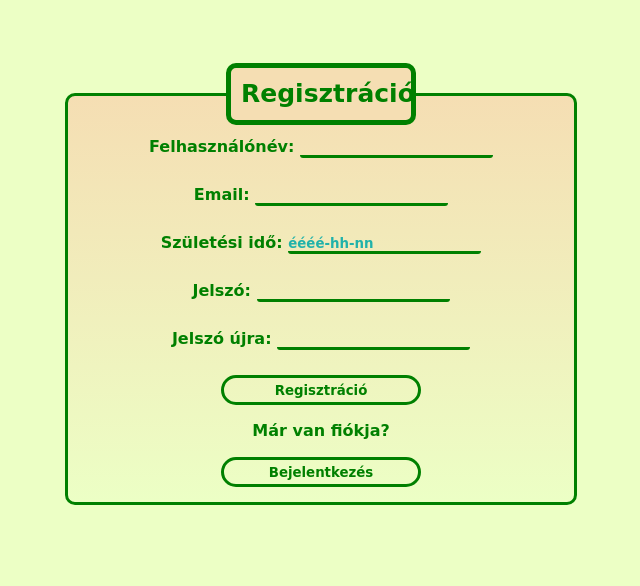
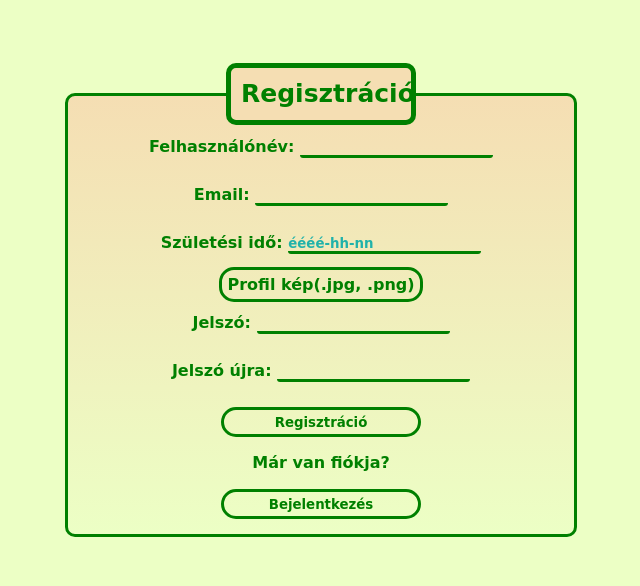
Before and after one commit to ordogpeter12/social-media-project, a PHP site: page /view/signup.php in a window 1280 px wide. Shown: the part 71-657 px from the top of the page, without its empty margins (319-959 px from the left). Run offline with PHP 8.4, Linux system fonts and the light colour scheme; a stand-in replaces the project's code that opens the database connection.

Commit message:
Added profile picture at signup and changed update and user model accordingly

```diff
--- a/controller/user_controller.php
+++ b/controller/user_controller.php
@@ -15,7 +15,7 @@
         }
         /*Visszatér egy sztringeket tartalmazó tömbbel, amely a hibák típusait jelöli.
         A hibák közvetlenül megjeleníthetők a felhasználók számára.*/
-        public function signup($username, $email, $birth_date, $password, $password_again) : array
+        public function signup($username, $email, $birth_date, $image, $password, $password_again) : array
         {
             $error_messages = [];
             if(!filter_var($email, FILTER_VALIDATE_EMAIL)) { $error_messages[] = "Adj meg egy érvényes email címet!"; }
@@ -25,11 +25,36 @@
             if(empty($password) || trim($password) === "") { $error_messages[] = "Adj meg egy jelszót!"; }
             if($password !== $password_again) { $error_messages[] = "A két jelszó nem egyezik!"; }
             if(!$this->validate_date($birth_date)) { $error_messages[] = "A dátum formátuma legyen 'éééé-hh-nn'!"; }
+            $file_name = "";
+            $save_dir = "";
+            if(!empty($image["name"]))
+            {
+                $file_extension = strtolower(pathinfo($image["name"], PATHINFO_EXTENSION));;
+                if($file_extension !== "png" && $file_extension !== "jpg")
+                {
+                    $error_messages[] = "A fájl elfogadott formátumai: .png, .jpg!";
+                }
+                if($image["size"] > 5242880)
+                {
+                    $error_messages[] = "A fájl maximum 5Mb méretű lehet!";
+                }
+                $file_name = time().".".$file_extension;
+                $save_dir = "../assets/".$_POST["email"];
+            }
             if(count($error_messages) === 0)
             {
-                if(!UserDao::get_instance()->signup(new User($username, $email, password_hash($password, PASSWORD_DEFAULT), "u", new DateTime($birth_date))))
+                $saveable_path = $file_name !== "" ? $save_dir."/".$file_name: "";
+                if(!UserDao::get_instance()->signup(new User($username, $email, password_hash($password, PASSWORD_DEFAULT), "u", new DateTime($birth_date), $saveable_path)))
                 {
                     $error_messages[] = "A regisztráció ismeretlen okoból nem sikerült. Próbáld újra!";
+                }
+                else
+                {
+                    mkdir($save_dir);
+                    if($file_name !== "")
+                    {
+                        move_uploaded_file($image["tmp_name"], $saveable_path);
+                    }
                 }
             }
             return $error_messages;
@@ -108,13 +133,24 @@
             if(!$this->validate_date($birthday)) { $error_messages[] = "A dátum formátuma legyen 'éééé-hh-nn'!"; }
             if(count($error_messages) === 0)
             {
-                if(!UserDao::get_instance()->update_user($user->get_email(), $email, $name, $birthday, password_hash($password, PASSWORD_DEFAULT)))
+                if(!UserDao::get_instance()->update_user($user->get_email(), $email, $name, $birthday, $this->replace_dir_name($user->get_profile_img_path(), $email), password_hash($password, PASSWORD_DEFAULT)))
                 {
                     return ["A felhasználói adatok módosítása ismeretlen okokból nem sikerült!"];
+                }
+                else if($email !== $user->get_email())
+                {
+                    rename("../assets/".$user->get_email(), "../assets/".$email);
                 }
                 $_SESSION["user"] = UserDao::get_instance()->get_user_by_email($email);
             }
             return $error_messages;
+        }
+        private function replace_dir_name(string $old_path, string $new_email) : string
+        {
+            if($old_path === "../assets/default.png")
+                return $old_path;
+            $path_array = explode("/", $old_path);
+            return "../assets/".$new_email."/".end($path_array);
         }
         public function delete_user(string $email, string $name, string $birthday, string $password, string $old_email, string $old_password) : array
         {
--- a/css/style.css
+++ b/css/style.css
@@ -90,7 +90,7 @@ input[type="text"]:focus, [type="password"]:focus, [type="email"]:focus, label >
     color: wheat;
     font-weight: 900;
 }
-input[type="submit"], input[type="button"], button {
+input[type="submit"], input[type="button"], button, label[for="image"] {
     background-color: rgba(0, 0, 0, 0);
     color: green;
     border: 3px solid green;
@@ -104,7 +104,7 @@ input[type="submit"], input[type="button"], button {
     margin-bottom: 10px;
     font-weight: 700;
 }
-input[type="submit"]:hover, input[type="button"]:hover, button:hover {
+input[type="submit"]:hover, input[type="button"]:hover, button:hover, label[for="image"]:hover {
     background-color: green;
     color: wheat;
     border: 3px solid green;
@@ -251,3 +251,7 @@ ul {
 .friend_recommendation_scroll_view::-webkit-scrollbar-thumb{
     background-color: yellow;
 }
+label[for="image"] {
+    cursor: pointer;
+    padding: 5px;
+}
--- a/dao/user_dao.php
+++ b/dao/user_dao.php
@@ -17,8 +17,8 @@ class UserDao extends DaoBase
     }
     public function signup(User $user) : bool
     {
-        $query = "INSERT INTO Felhasznalo(nev, email, jelszo, szuletesi_datum)
-                  VALUES (:name, :email, :password, TO_DATE(:birth_date, 'yyyy-mm-dd'))";
+        $query = "INSERT INTO Felhasznalo(nev, email, jelszo, szuletesi_datum, profil_kep_utvonal)
+                  VALUES (:name, :email, :password, TO_DATE(:birth_date, 'yyyy-mm-dd'), :img_path)";
         $statement = oci_parse(parent::get_connection(), $query);
         $username = $user->get_name();
         $email = $user->get_email();
@@ -28,13 +28,14 @@ class UserDao extends DaoBase
         oci_bind_by_name($statement, ":email", $email);
         oci_bind_by_name($statement, ":password", $password);
         oci_bind_by_name($statement, ":birth_date", $birthday);
+        oci_bind_by_name($statement, "img_path", $user->get_profile_img_path());
         $is_success = oci_execute($statement);
         oci_free_statement($statement);
         return $is_success;
     }
     public function get_user_by_email(string $email) : User|null
     {
-        $query = "SELECT email, nev, jelszo, szerepkor,
+        $query = "SELECT email, nev, jelszo, szerepkor, profil_kep_utvonal,
         to_char(szuletesi_datum,'YYYY-MM-DD') as szuletesi_datum
         FROM Felhasznalo WHERE email=:email";
         $statement = oci_parse(parent::get_connection(), $query);
@@ -51,7 +52,7 @@ class UserDao extends DaoBase
         $birthday = $birthday->createFromFormat("Y-m-d", $returnable_array["SZULETESI_DATUM"]);
         return new User($returnable_array["NEV"],
         $returnable_array["EMAIL"], $returnable_array["JELSZO"],
-        $returnable_array["SZEREPKOR"], $birthday);
+        $returnable_array["SZEREPKOR"], $birthday, $returnable_array["PROFIL_KEP_UTVONAL"]);
     }
     public function does_user_email_exist(string $email) : bool
     {
@@ -82,14 +83,15 @@ class UserDao extends DaoBase
         oci_free_statement($statement);
         return $returnable_bool;
     }
-    public function update_user(string $old_email, string $email, string $name, string $birthday, string $hashed_password) : bool
+    public function update_user(string $old_email, string $email, string $name, string $birthday, string $img_path, string $hashed_password) : bool
     {
         $query = "UPDATE Felhasznalo
-                  SET email=:email, nev=:name, szuletesi_datum=TO_DATE(:birth_date, 'yyyy-mm-dd'), jelszo=:password
+                  SET email=:email, nev=:name, szuletesi_datum=TO_DATE(:birth_date, 'yyyy-mm-dd'), jelszo=:password, profil_kep_utvonal=:path
                   WHERE email=:old_email";
         $statement = oci_parse(parent::get_connection(), $query);
         oci_bind_by_name($statement, ":email", $email);
         oci_bind_by_name($statement, ":name", $name);
+        oci_bind_by_name($statement, ":path", $img_path);
         oci_bind_by_name($statement, ":birth_date", $birthday);
         oci_bind_by_name($statement, ":password", $hashed_password);
         oci_bind_by_name($statement, ":old_email", $old_email);
--- a/model/user.php
+++ b/model/user.php
@@ -6,13 +6,17 @@ class User
     private string $hashed_password;
     private string $role;
     private DateTime $birthday;
-    public function __construct(string $name, string $email, string $hashed_password, string $role, DateTime $birthday)
+    //relative a view dir-hez képest
+    private string $profile_img_path;
+
+    public function __construct(string $name, string $email, string $hashed_password, string $role, DateTime $birthday, string|null $profile_img_path=null)
     {
         $this->name = $name;
         $this->email = $email;
         $this->hashed_password = $hashed_password;
         $this->role = $role;
         $this->birthday = $birthday;
+        $this->profile_img_path = $profile_img_path ?? "../assets/default.png";
     }
     public function get_name() : string { return $this->name; }
     public function get_email() : string { return $this->email; }
@@ -20,19 +24,22 @@ class User
     public function get_role() : string { return $this->role; }
     public function get_birthday() : DateTime { return $this->birthday; }
     public function get_birthday_as_string() : string { return $this->birthday->format("Y-m-d"); }
+    public function get_profile_img_path() : string { return $this->profile_img_path; }
 
     public function set_name(string $name) : void { $this->name = $name; }
     public function set_email(string $email) : void { $this->email = $email; }
     public function set_hashed_password(string $hashed_password) : void { $this->hashed_password = $hashed_password; }
     public function set_role(string $role) : void { $this->role = $role; }
     public function set_birthday(DateTime $birthday) : void { $this->birthday = $birthday; }
+    public function set_profile_img_path(string $profile_img_path) : void { $this->profile_img_path = $profile_img_path; }
 
     public function to_string() : string
     {
         return "Name: ".$this->name.
-                "\nEmail:".$this->email.
-                "\nRole:".$this->role.
-                "\nBirthday:".$this->birthday->format("Y-m-d");
+                "\nEmail: ".$this->email.
+                "\nRole: ".$this->role.
+                "\nBirthday: ".$this->birthday->format("Y-m-d").
+                "\nProfile picture path: ".$this->profile_img_path;
 
     }
 
--- a/view/signup.php
+++ b/view/signup.php
@@ -7,7 +7,7 @@
     if(array_key_exists("user", $_SESSION)) { header("Location: ../index.php"); }
     if(isset($_POST["signup"]))
     {
-        $error_messages = UserController::get_instance()->signup($_POST["name"], $_POST["email"], $_POST["birth_date"], $_POST["password"], $_POST["password_again"]);
+        $error_messages = UserController::get_instance()->signup($_POST["name"], $_POST["email"], $_POST["birth_date"], $_FILES["image"], $_POST["password"], $_POST["password_again"]);
         if(!count($error_messages)) { header("Location: login.php"); }
     }
 ?>
@@ -28,7 +28,7 @@
             </ul>
         </nav>
     </header>
-    <form action="#" method="POST">
+    <form action="#" method="POST" enctype="multipart/form-data">
         <fieldset class="user_info">
             <legend>Regisztráció</legend>
             <label>Felhasználónév: <input type="text" name="name" required></label>
@@ -36,6 +36,9 @@
             <label>Email: <input type="email" name="email" required></label>
             <br>
             <label>Születési idő: <input type="text" name="birth_date" placeholder="éééé-hh-nn" required></label>
+            <br>
+            <label for="image">Profil kép(.jpg, .png)</label>
+            <input id="image" type="file" name="image" accept=".png, .jpg" hidden>
             <br>
             <label>Jelszó: <input type="password" name="password" required></label>
             <br>
```
